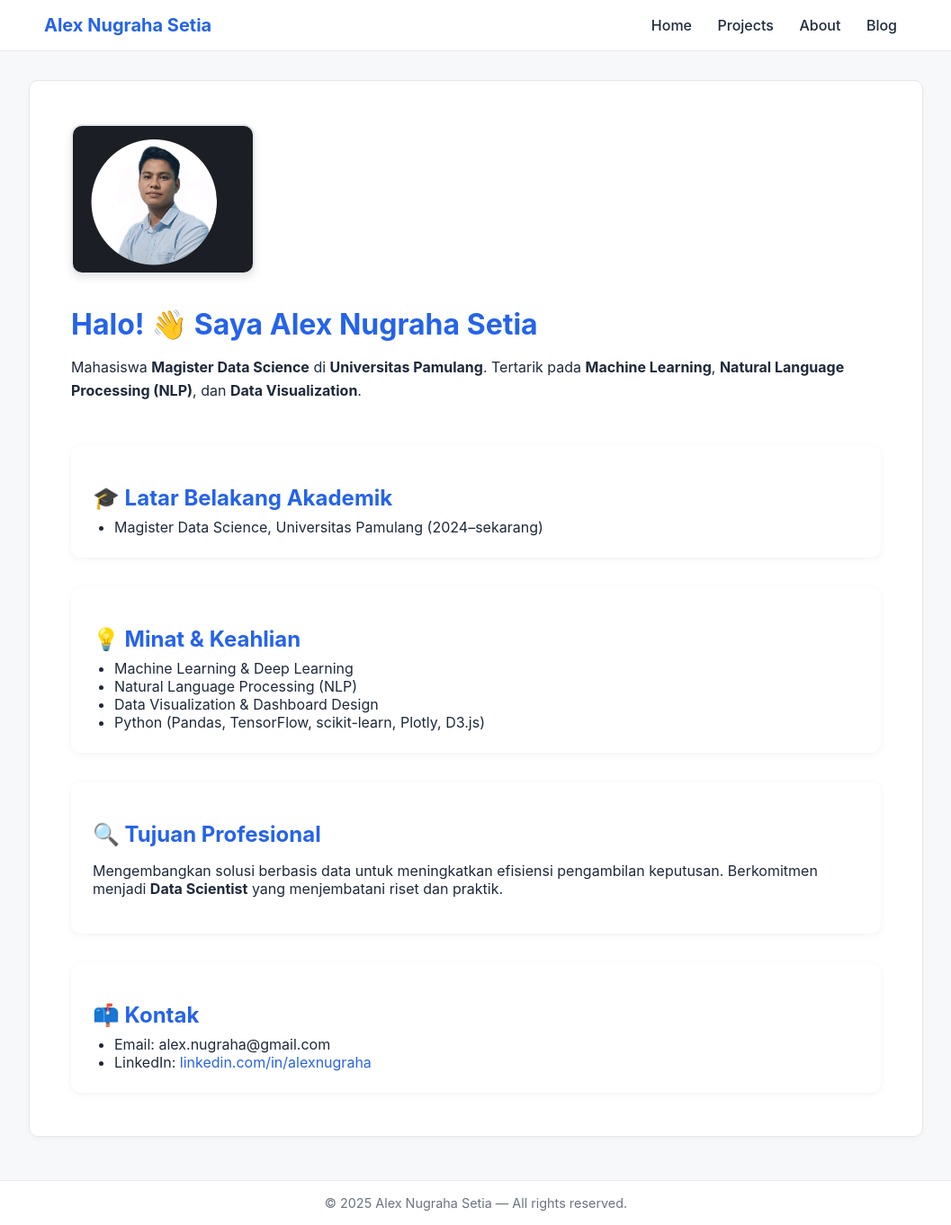
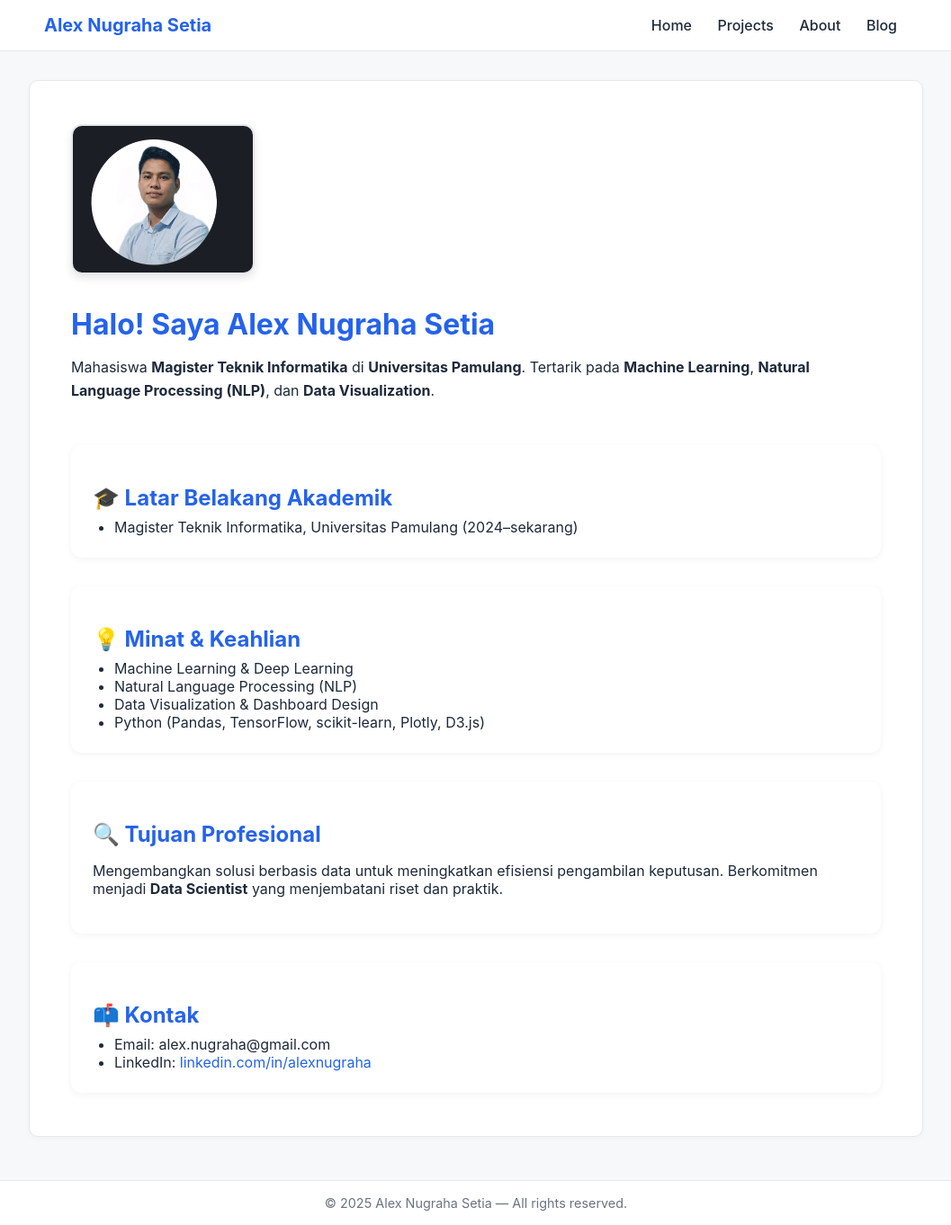
Before and after one commit to Jiku1/Alex-Nugraha, a Jekyll site: the page built from about.md, in a window 1280 px wide and 1362 px high. Shown: the whole window at 90% size, without its empty margins (111-1168 px from the left). Built offline with Jekyll 4.4.1, drawn with Linux system fonts in a browser that asks for light colours.

Commit message:
add home

```diff
--- /dev/null
+++ b/_data/home.yml
@@ -0,0 +1,5 @@
+Halo! Saya Alex Nugraha 👋
+Mahasiswa S2 Teknik Informatika di Universitas XYZ.
+Saya memiliki minat besar pada Machine Learning, Data Science, dan penerapan AI untuk solusi nyata di bidang Smart City dan IoT.
+
+Selama studi, saya fokus pada bagaimana algoritma pembelajaran mesin dapat digunakan untuk memahami data kompleks dan membantu pengambilan keputusan berbasis data. Saya suka memadukan penelitian akademik dengan pengembangan proyek praktis.
--- a/_includes/header.html
+++ b/_includes/header.html
@@ -2,7 +2,7 @@
   <div class="container header-inner">
     <a href="{{ '/' | relative_url }}" class="brand">Alex Nugraha Setia</a>
     <nav class="main-nav">
-      <a href="{{ '/' | relative_url }}">Home</a>
+      <a href="{{ '/home.html' | relative_url }}">Home</a>
       <a href="{{ '/projects.html' | relative_url }}">Projects</a>
       <!-- <a href="{{ '/cv.html' | relative_url }}">CV</a> -->
       <a href="{{ '/about.html' | relative_url }}">About</a>
--- a/about.md
+++ b/about.md
@@ -11,8 +11,8 @@
       <img src="{{ '/assets/img/alex.jpg' | relative_url }}" alt="Alex Nugraha Setia">
     </div>
     <div class="about-intro-text">
-      <h1>Halo! 👋 Saya Alex Nugraha Setia</h1>
-      <p>Mahasiswa <strong>Magister Data Science</strong> di <strong>Universitas Pamulang</strong>. Tertarik pada <strong>Machine Learning</strong>, <strong>Natural Language Processing (NLP)</strong>, dan <strong>Data Visualization</strong>.</p>
+      <h1>Halo! Saya Alex Nugraha Setia</h1>
+      <p>Mahasiswa <strong>Magister Teknik Informatika</strong> di <strong>Universitas Pamulang</strong>. Tertarik pada <strong>Machine Learning</strong>, <strong>Natural Language Processing (NLP)</strong>, dan <strong>Data Visualization</strong>.</p>
     </div>
   </div>
 
@@ -20,7 +20,7 @@
   <div class="about-section">
     <h2>🎓 Latar Belakang Akademik</h2>
     <ul>
-      <li>Magister Data Science, Universitas Pamulang (2024–sekarang)</li>
+      <li>Magister Teknik Informatika, Universitas Pamulang (2024–sekarang)</li>
     </ul>
   </div>
 
```
